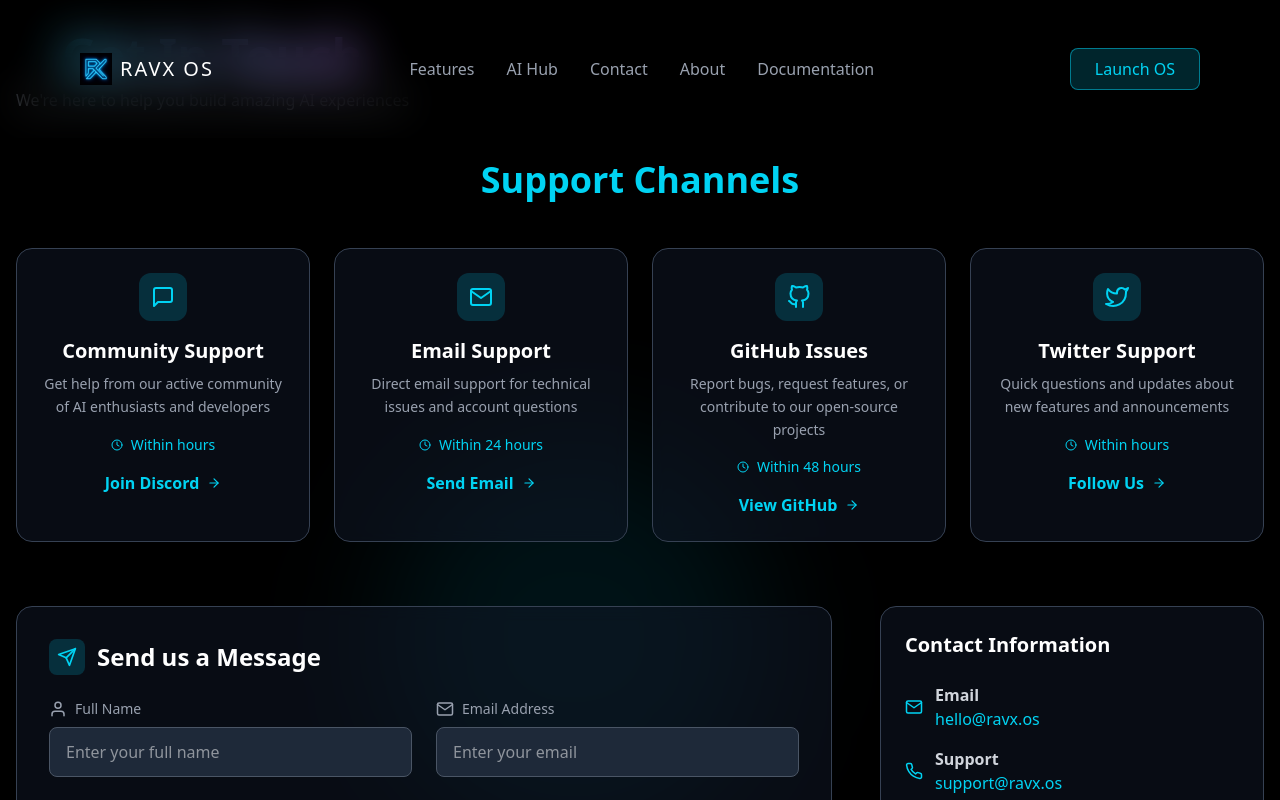
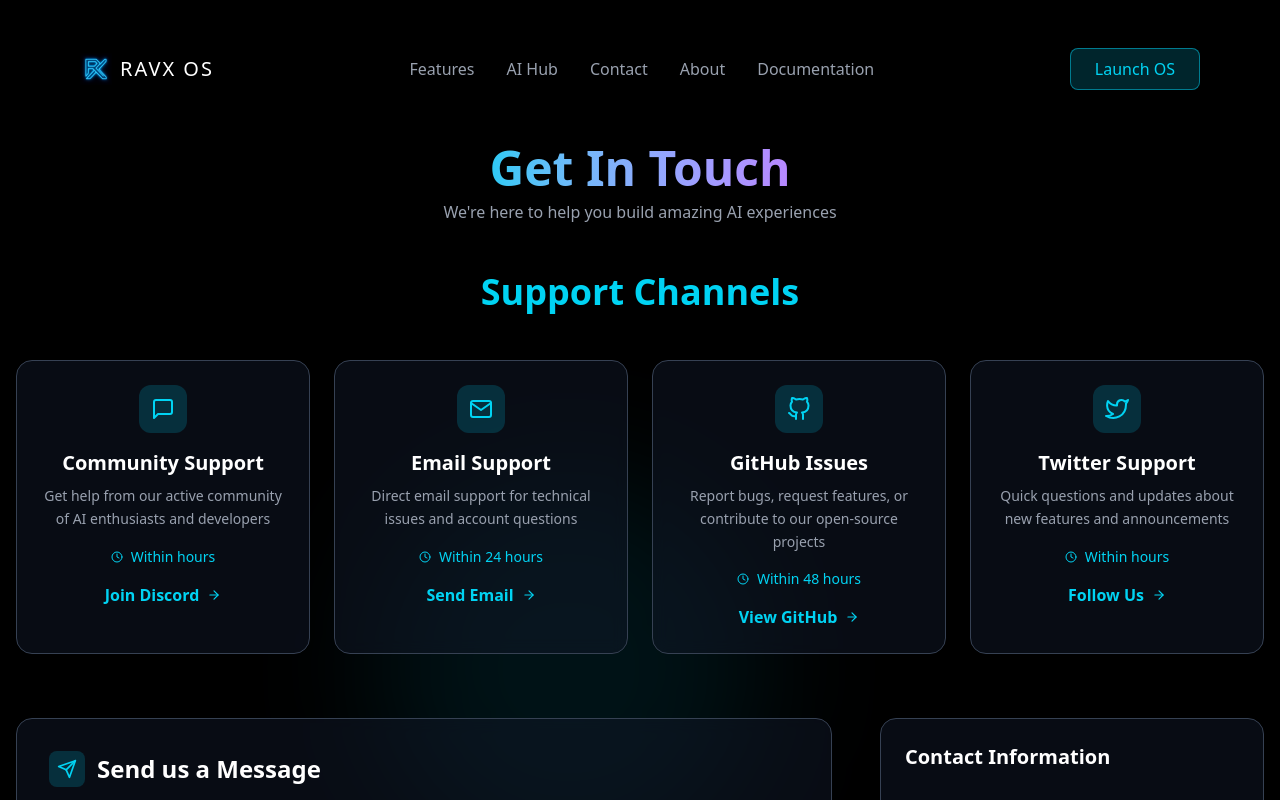
Before and after one commit to 201Harsh/RAVX-OS, a Next.js app in the folder client/: page /contact in a window 1280 px wide. Shown: the top 800 px of the page. Built offline with nearby package versions, Linux system fonts and the light colour scheme.

Commit message:
Updated Contact Page

```diff
--- a/client/app/contact/page.tsx
+++ b/client/app/contact/page.tsx
@@ -260,22 +260,20 @@ const ContactPage: React.FC = () => {
       <div className="relative z-10 container mx-auto px-4 py-8">
         {/* Header */}
         <LandingHeader itemVariants={itemVariants} />
-        <motion.header
+        <motion.div
           initial={{ opacity: 0, y: -20 }}
           animate={{ opacity: 1, y: 0 }}
-          className="flex items-center justify-between mb-12"
+          className="flex items-center justify-center mb-12 mt-28"
         >
           <div className="text-center">
-            <h1 className="text-4xl md:text-5xl font-bold bg-clip-text text-transparent bg-linear-to-r from-cyan-400 to-purple-400">
+            <h1 className="text-4xl md:text-5xl text-center font-bold bg-clip-text text-transparent bg-linear-to-r from-cyan-400 to-purple-400">
               Get In Touch
             </h1>
             <p className="text-gray-400 mt-2">
               We're here to help you build amazing AI experiences
             </p>
           </div>
-
-          <div className="w-24"></div>
-        </motion.header>
+        </motion.div>
 
         <div className="max-w-7xl mx-auto">
           {/* Support Options Grid */}
```
